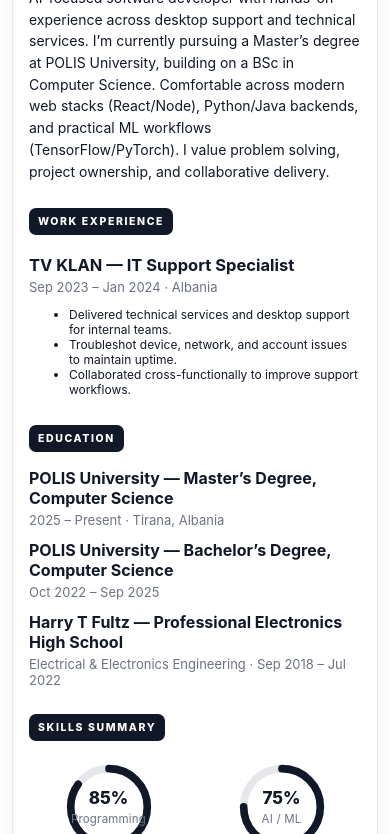
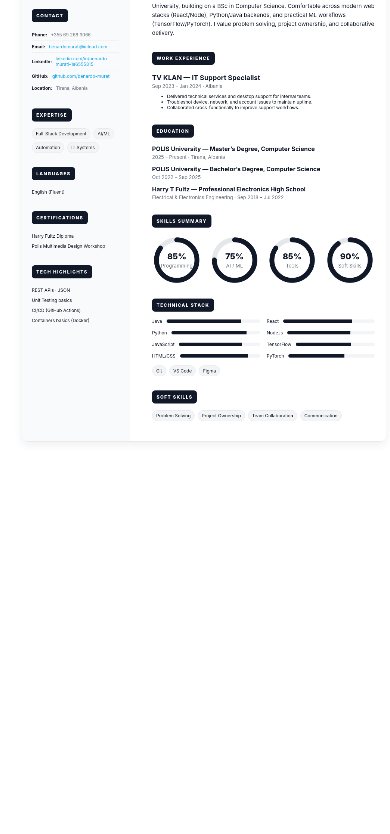
Before and after one commit to benardo-murati/CV, a plain HTML site: page index.html in a window 390 px wide. Shown: the part 109-943 px from the top of the page. After the commit the page ends 844 px from the top, so only its background shows below. Drawn offline with Linux system fonts and the light colour scheme.

Commit message:
Update index.html

```diff
--- a/index.html
+++ b/index.html
@@ -1,66 +1,84 @@
 <!DOCTYPE html>
 <html lang="en">
 <head>
-<meta charset="UTF-8"/>
-<meta name="viewport" content="width=device-width, initial-scale=1, viewport-fit=cover"/>
-<meta name="color-scheme" content="light"/>
+<meta charset="UTF-8" />
+<meta name="viewport" content="width=device-width, initial-scale=1, viewport-fit=cover" />
+<meta name="color-scheme" content="light" />
 <title>Benardo Murati — CV</title>
 <style>
   :root{
     --bg:#ffffff;
-    --ink:#111827;      /* near-black */
-    --muted:#6b7280;    /* gray-500 */
-    --accent:#111827;   /* dark accents */
-    --chip:#f3f4f6;     /* gray-100 */
-    --border:#e5e7eb;   /* gray-200 */
+    --ink:#111827;         /* near-black */
+    --muted:#6b7280;       /* gray-500 */
+    --accent:#111827;      /* dark accents */
+    --chip:#f3f4f6;        /* gray-100 */
+    --border:#e5e7eb;      /* gray-200 */
     --radius:18px;
+    --desktop-width:980px; /* reference width we scale from */
   }
-  html{-webkit-text-size-adjust:100%}
-  body{margin:0;background:var(--bg);color:var(--ink);
-       font-family:ui-sans-serif,-apple-system,Segoe UI,Roboto,Helvetica,Arial,"Noto Sans";}
-  a{color:#0ea5e9;text-decoration:none}
-  a:hover{text-decoration:underline}
+  html{ -webkit-text-size-adjust:100%; }
+  body{
+    margin:0;
+    color:var(--ink);
+    background:var(--bg);
+    font-family: ui-sans-serif, -apple-system, Segoe UI, Roboto, Helvetica, Arial, "Noto Sans";
+  }
+  a{color:#0ea5e9;text-decoration:none;}
+  a:hover{text-decoration:underline;}
 
-  /* ===== Base layout (desktop) ===== */
-  .container{max-width:980px;margin:40px auto;padding:0 24px}
+  /* Viewport wrapper: gives phone a little breathing room */
+  .viewport{
+    padding:16px;               /* safe area padding on phones */
+    padding-left: max(12px, env(safe-area-inset-left));
+    padding-right: max(12px, env(safe-area-inset-right));
+    padding-top: max(12px, env(safe-area-inset-top));
+    padding-bottom: max(12px, env(safe-area-inset-bottom));
+  }
+
+  /* The scaling “stage” */
+  .stage{
+    width:var(--desktop-width);
+    margin:0 auto;
+    transform-origin: top left; /* scale from top-left so it fills nicely */
+    will-change: transform, height;
+  }
+
+  /* The actual content matches your desktop layout */
+  .container{width:var(--desktop-width); margin:40px auto; padding:0 24px;}
   .card{
-    display:grid; grid-template-columns:290px 1fr; gap:28px;
-    background:#fff; border:1px solid var(--border); border-radius:var(--radius);
-    overflow:hidden; box-shadow:0 10px 24px rgba(0,0,0,.06);
+    display:grid;grid-template-columns:290px 1fr;gap:28px;
+    border:1px solid var(--border);border-radius:var(--radius);overflow:hidden;
+    box-shadow:0 10px 24px rgba(0,0,0,.06);background:#fff;
   }
-  .left{background:#f9fafb; padding:28px}
-  .right{background:#fff; padding:32px}
-
+  .left{background:#f9fafb;padding:28px}
+  .right{background:#fff;padding:32px}
   .name{font-size:34px;font-weight:800;letter-spacing:.2px;text-align:center;margin:0 0 4px}
   .headline{font-size:14px;font-weight:700;text-transform:uppercase;letter-spacing:1.4px;color:var(--muted);text-align:center;margin:0 0 12px}
-
   .section-title{
     display:inline-block;background:var(--accent);color:#fff;
-    font-size:12px;font-weight:800;letter-spacing:1.6px;text-transform:uppercase;
+    font-size:12px;font-weight:800;letter-spacing:1.8px;text-transform:uppercase;
     padding:10px 12px;border-radius:8px;margin:16px 0 10px;
   }
-  .block{margin-bottom:18px}
-
+  .block{margin-bottom:22px}
   .contact-list{list-style:none;margin:8px 0 0;padding:0}
-  .contact-list li{display:flex;gap:10px;align-items:center;padding:7px 0;border-bottom:1px dashed var(--border)}
+  .contact-list li{display:flex;gap:10px;align-items:center;padding:8px 0;border-bottom:1px dashed var(--border)}
   .key{font-weight:700}
   .muted{color:var(--muted)}
   .chips{display:flex;flex-wrap:wrap;gap:8px;margin-top:8px}
   .chip{font-size:12px;padding:6px 10px;border-radius:999px;background:var(--chip);border:1px solid var(--border)}
-  .langlist{list-style:none;margin:8px 0 0;padding:0}
-  .langlist li{padding:6px 0}
-  .small{font-size:12px}
-
   .summary{font-size:15px;line-height:1.6}
-  .job{margin:12px 0 16px}
+  .job{margin:14px 0 18px}
   .job h4{margin:0 0 4px;font-size:18px}
   .job .meta{font-size:13px;color:var(--muted);margin-bottom:6px}
-  .edu{margin:8px 0 12px}
+  .edu{margin:10px 0 14px}
   .edu h4{margin:0 0 4px;font-size:16px}
   .edu .meta{font-size:13px;color:var(--muted)}
   .grid-2{display:grid;grid-template-columns:1fr 1fr;gap:18px}
+  .small{font-size:12px}
+  .langlist{list-style:none;margin:8px 0 0;padding:0}
+  .langlist li{padding:6px 0}
 
-  /* ===== Skill circles (desktop size) ===== */
+  /* === Skill circles === */
   .skill-circles{display:grid;grid-template-columns:repeat(4,1fr);gap:22px;margin-top:12px}
   .circle{position:relative;width:130px;height:130px;margin:auto}
   .circle svg{transform:rotate(-90deg);width:130px;height:130px}
@@ -70,63 +88,33 @@
   .circle .pct{font-size:22px;font-weight:800}
   .circle .title{font-size:13px;color:var(--muted);margin-top:4px;letter-spacing:.2px;white-space:nowrap}
 
-  /* ===== Bars ===== */
-  .skill-item{display:flex;align-items:center;gap:12px;padding:7px 0}
+  /* === Bars === */
+  .skill-item{display:flex;align-items:center;gap:12px;padding:8px 0}
   .bar{flex:1;height:9px;border-radius:999px;background:#f3f4f6;position:relative;overflow:hidden}
-  .bar>span{position:absolute;inset:0;width:0;height:100%;background:var(--accent);transition:width 1.1s ease-out}
+  .bar > span{position:absolute;inset:0;width:0;height:100%;background:var(--accent);transition:width 1.1s ease-out}
   .bar[data-level]:after{content:attr(data-level) '%';position:absolute;right:-42px;top:-2px;font-size:12px;color:var(--muted)}
 
-  /* ===== Mobile tuning: make it look like the desktop, just compact ===== */
-  @media (max-width: 740px){
-    .container{padding:0 12px;margin:18px auto}
-    .card{grid-template-columns:1fr;gap:0;border-radius:14px}
-    .right{order:1;padding:16px 16px 4px}
-    .left{order:2;padding:14px 16px 16px;background:#fff;border-top:1px solid var(--border)}
-    .name{font-size:24px;margin-top:2px}
-    .headline{font-size:11.5px;margin-bottom:6px;letter-spacing:1.2px}
-    .section-title{font-size:10.5px;padding:7px 9px;border-radius:7px;margin:12px 0 8px}
-    .block{margin-bottom:14px}
-    .contact-list li{display:block;padding:6px 0}
-    .chip{font-size:11px;padding:5px 9px}
-    .summary{font-size:14px;line-height:1.55}
-    .job h4{font-size:16.5px}
-    .grid-2{grid-template-columns:1fr;gap:10px}
-
-    /* circles in a clean 2x2 grid with smaller size */
-    .skill-circles{grid-template-columns:repeat(2,1fr);gap:14px;justify-items:center}
-    .circle{width:92px;height:92px}
-    .circle svg{width:92px;height:92px}
-    .circle .bg,.circle .fg{stroke-width:10}
-    .circle .pct{font-size:17px}
-    .circle .title{font-size:11.5px}
-    .bar{height:8px}
-    .bar[data-level]:after{display:none} /* no floating % on small screens */
-  }
-
-  @media (max-width: 380px){
-    .right,.left{padding-left:12px;padding-right:12px}
-    .circle{width:84px;height:84px}
-    .circle svg{width:84px;height:84px}
-    .circle .pct{font-size:16px}
-    .section-title{font-size:10px}
-  }
-
-  /* Print (simple) */
+  /* Print (kept simple; animations disabled when printing) */
   @media print{
+    .viewport{padding:0}
+    .stage{transform:none !important; width:auto; }
     .container{margin:0;padding:0}
     .card{box-shadow:none;border:0}
-    .circle .fg,.bar>span{transition:none}
+    .circle .fg,.bar > span{transition:none}
   }
   @media (prefers-reduced-motion:reduce){
-    .circle .fg,.bar>span{transition:none}
+    .circle .fg,.bar > span{transition:none}
   }
 </style>
 </head>
 <body>
+  <div class="viewport">
+    <!-- This wrapper is what we scale on phones -->
+    <div id="stage" class="stage">
       <div class="container">
         <div class="card">
 
-      <!-- ===== LEFT column (appears after content on mobile) ===== -->
+          <!-- LEFT -->
           <aside class="left">
             <h1 class="name">Benardo Murati</h1>
             <div class="headline">AI / Software Development</div>
@@ -176,7 +164,7 @@
             </div>
           </aside>
 
-      <!-- ===== RIGHT column ===== -->
+          <!-- RIGHT -->
           <section class="right">
             <div class="block">
               <div class="section-title">Summary</div>
@@ -285,9 +273,34 @@
 
         </div>
       </div>
+    </div>
+  </div>
 
 <script>
-/* Animate circles & bars when visible; respects Reduce Motion */
+/* --- Fit-to-mobile scaling: keeps desktop layout exactly, scales on small screens --- */
+(function(){
+  const stage = document.getElementById('stage');
+  const REF = parseFloat(getComputedStyle(document.documentElement).getPropertyValue('--desktop-width')) || 980;
+
+  function fit(){
+    // available inner width minus a little safety (padding handled by .viewport)
+    const vw = Math.max(320, window.innerWidth - 24);
+    const scale = Math.min(1, vw / REF);
+    stage.style.transform = 'scale(' + scale + ')';
+    // maintain clickable area height for the scaled content
+    const rect = stage.firstElementChild.getBoundingClientRect();
+    const fullHeight = stage.firstElementChild.offsetHeight * scale;
+    stage.style.height = fullHeight + 'px';
+  }
+
+  window.addEventListener('resize', fit, {passive:true});
+  window.addEventListener('orientationchange', fit, {passive:true});
+  document.addEventListener('DOMContentLoaded', fit);
+  // small delayed run to catch mobile browser chrome hiding/showing
+  setTimeout(fit, 250);
+})();
+
+/* Animate circles/bars when visible; honors Reduce Motion */
 (function(){
   const circles = document.querySelectorAll('.circle');
   const bars = document.querySelectorAll('.bar');
@@ -321,7 +334,7 @@
       if(e.target.classList.contains('circle')) onCircle(e);
       if(e.target.classList.contains('bar')) onBar(e);
     });
-  }, {threshold:0.35});
+  }, {threshold: 0.35});
 
   circles.forEach(c=>{
     c.querySelector('.fg').style.strokeDasharray = '0 ' + CIRC;
```
Lines whose indentation alone changed are shown as unchanged.
